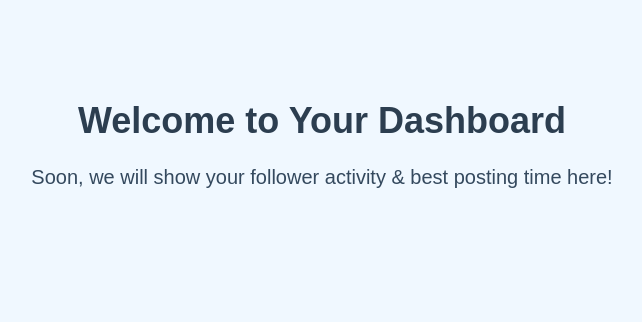
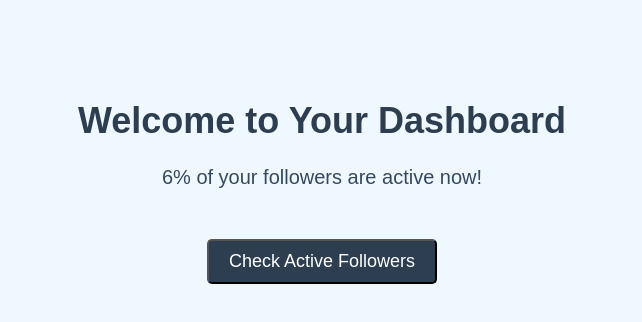
Before and after one commit to sudarshan78-hash/viral-timing-app, a plain HTML site: page dashboard.html in a window 1280 px wide. Shown: the whole page, without its empty margins (318-960 px from the left). Drawn offline with Linux system fonts and the light colour scheme.

Commit message:
Update dashboard.html

```diff
--- a/dashboard.html
+++ b/dashboard.html
@@ -16,11 +16,31 @@
     p {
       color: #34495e;
       font-size: 20px;
+      margin-top: 20px;
+    }
+    .button {
+      background-color: #2c3e50;
+      color: white;
+      padding: 10px 20px;
+      text-decoration: none;
+      border-radius: 5px;
+      margin-top: 30px;
+      font-size: 18px;
+      cursor: pointer;
     }
   </style>
 </head>
 <body>
   <h1>Welcome to Your Dashboard</h1>
-  <p>Soon, we will show your follower activity & best posting time here!</p>
+  <p id="activeStatus">Loading follower activity...</p>
+  <button class="button" onclick="showFollowerActivity()">Check Active Followers</button>
+
+  <script>
+    function showFollowerActivity() {
+      const percent = Math.floor(Math.random() * 100) + 1;
+      document.getElementById('activeStatus').innerText = percent + '% of your followers are active now!';
+    }
+    showFollowerActivity();
+  </script>
 </body>
 </html>
```
